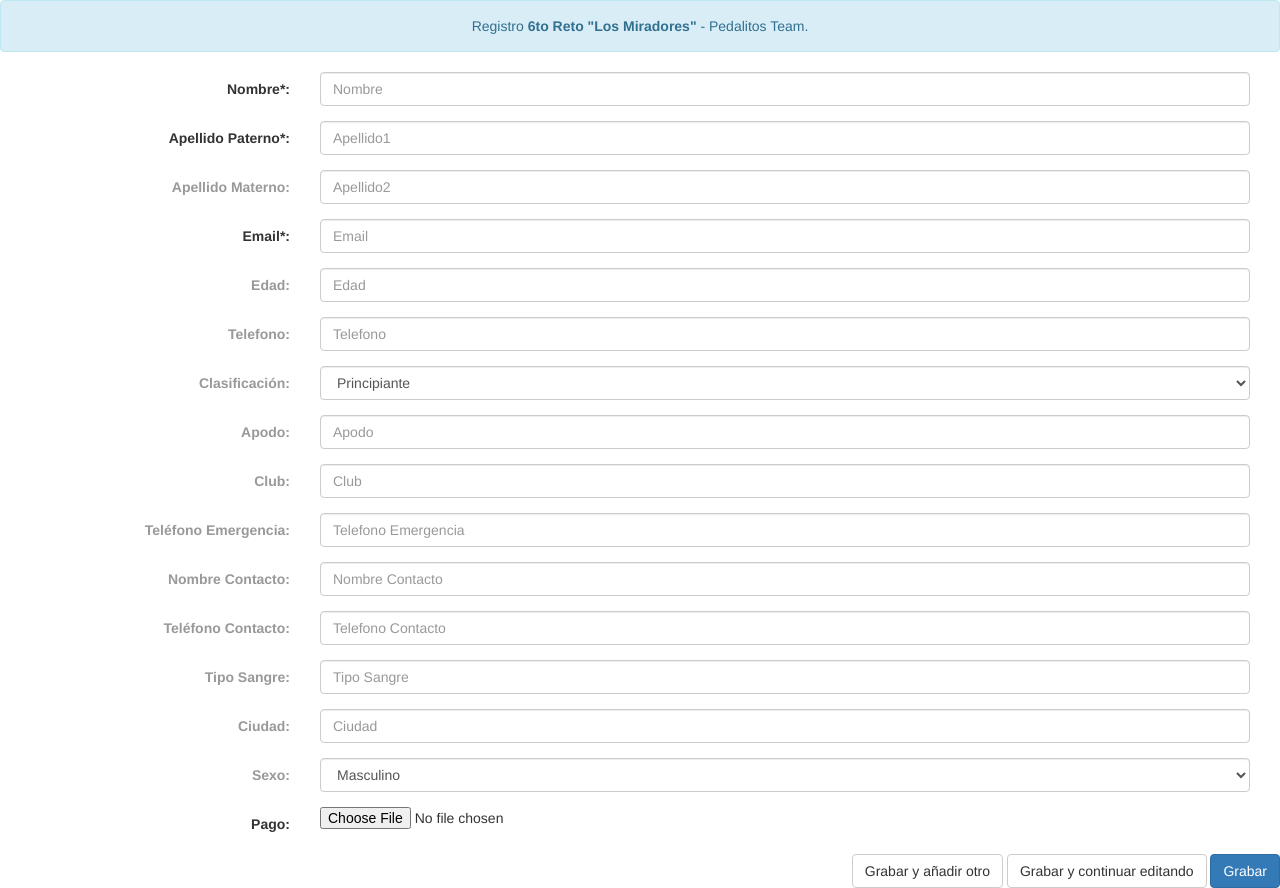
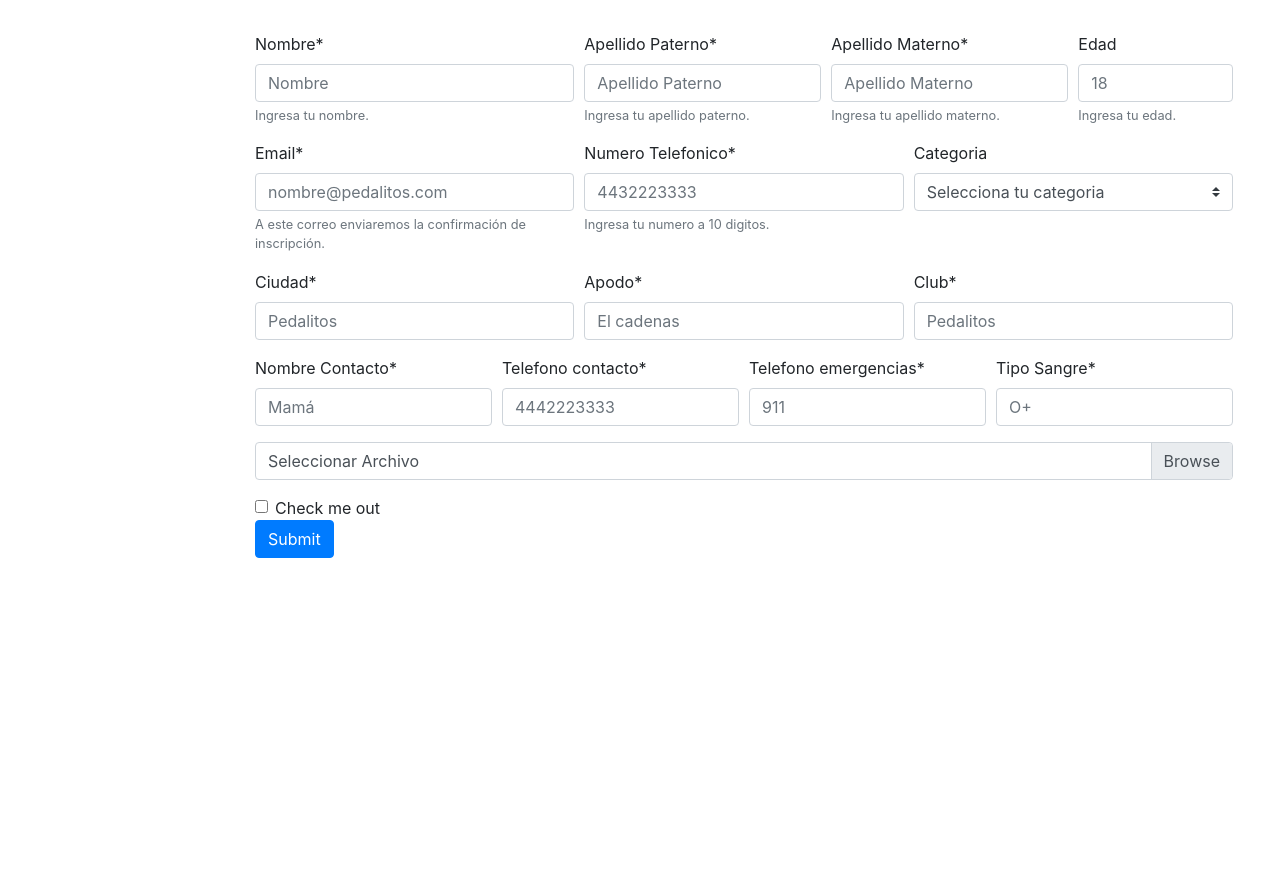
Before and after one commit to aherrejon/MTB, a Django app: page /register/ in a window 1280 px wide. After the commit the page ends 558 px from the top, so only its background shows below. Run offline with Django 3.2, Linux system fonts and the light colour scheme; some libraries are stand-ins or nearby versions.

Commit message:
new register

```diff
--- a/templates/register.html
+++ b/templates/register.html
@@ -1,279 +1,127 @@
-{% load staticfiles %}
-<link href="{% static 'admin/css/form.css' %}" rel="stylesheet">
-<link href="{% static 'bootstrap/css/bootstrap.min.css' %}" rel="stylesheet">
-<link href="{% static 'admin/css/override.css' %}" rel="stylesheet">
-<link href="{% static 'admin/css/wirdgets.css' %}" rel="stylesheet">
+<!DOCTYPE html>
+<html lang="en">
+<head>
+    <meta charset="UTF-8">
+    <meta name="viewport" content="width=device-width, initial-scale=1.0">
+    <meta http-equiv="X-UA-Compatible" content="ie=edge">
+    <link rel="stylesheet" href="https://maxcdn.bootstrapcdn.com/bootstrap/4.0.0/css/bootstrap.min.css" integrity="sha384-Gn5384xqQ1aoWXA+058RXPxPg6fy4IWvTNh0E263XmFcJlSAwiGgFAW/dAiS6JXm" crossorigin="anonymous">
+    <title>Registro</title>
+</head>
+<body>
+    <div class="container-fluid">
+        <div class="mx-auto mw-100 p-3">
+            <div class="row">
+                <div class="d-xs-none col-md-2">
 
-
-<form class="form-horizontal" enctype="multipart/form-data" action="" method="post" id="cyclist_form" novalidate=""><input type="hidden" name="csrfmiddlewaretoken" value="qT4AH6eGfuDYjIOmMXwyL5ce2uYkHWgW">
-    <!--div class="alert alert-warning">Campos con <strong>*</strong> son requeridos.</div-->
-    <div class="alert alert-info" style="text-align: center;">Registro <strong> 6to Reto "Los Miradores"</strong> - Pedalitos Team.</div>
-
-
-
-    <div id="content-main">
-        <div>
-
-
-
-
-
-<fieldset class="_module _aligned" id="fieldset-1" style="background:transparent">
-
-    <div class="fields ">
-            <div class="row"><div class="control-group  field-firstname">
-                    <div class="col-md-12 form-group ">
-                        <div class="control-label col-md-3">
-                            <label class="required" for="id_firstname">Nombre*:</label>
                 </div>
-                        <div class="controls col-md-9">
-                                <input class="form-control vTextField" id="id_firstname" maxlength="50" name="firstname" placeholder="Nombre" required="required" title="" type="text">
+                <div class="col-sm-12 col-md-10">
+                    <form class="p-3" id="register-ciclyst" method="POST">
+                        <div class="form-row">
+                            <div class="form-group col-sm-12 col-md-4 col-lg-4">
+                                <label class="required" for="id_firstname">Nombre* </label>
+                                <input type="text" class="form-control" id="id_firstname" aria-describedby="nameHelp" placeholder="Nombre" name="firstname">
+                                <small id="nameHelp" class="form-text text-muted">Ingresa tu nombre.</small>
                             </div>
+                            <div class="form-group col-sm-12 col-md-3 col-lg-3">
+                                <label class="required" for="id_secondlastname">Apellido Paterno* </label>
+                                <input type="text" class="form-control" id="id_secondlastname" aria-describedby="lastnameHelp" placeholder="Apellido Paterno">
+                                <small id="lastnameHelp" class="form-text text-muted">Ingresa tu apellido paterno.</small>
                             </div>
-            </div></div>
-
-            <div class="row"><div class="control-group  field-lastname">
-                    <div class="col-md-12 form-group ">
-                        <div class="control-label col-md-3">
-                            <label class="required" for="id_lastname">Apellido Paterno*:</label>
+                            <div class="form-group col-sm-12 col-md-3 col-lg-3">
+                                <label class="required" for="id_secondlastname">Apellido Materno* </label>
+                                <input type="text" class="form-control" id="id_secondlastname" aria-describedby="secondlastnameHelp" placeholder="Apellido Materno">
+                                <small id="secondlastnameHelp" class="form-text text-muted">Ingresa tu apellido materno.</small>
                             </div>
-                        <div class="controls col-md-9">
-                                <input class="form-control vTextField" id="id_lastname" maxlength="50" name="lastname" placeholder="Apellido1" required="required" title="" type="text">
+                            <div class="form-group col-sm-12 col-md-2 col-lg-2">
+                                    <label for="id_age">Edad </label>
+                                    <input type="number" class="form-control" id="id_age" aria-describedby="ageHelp" placeholder="18">
+                                    <small id="ageHelp" class="form-text text-muted">Ingresa tu edad.</small>
                                 </div>
+                            <div class="form-group col-sm-12 col-md-4 col-lg-4">
+                                <label class="required" for="id_email">Email* </label>
+                                <input type="email" class="form-control" id="id_email" aria-describedby="emailHelp" placeholder="nombre@pedalitos.com">
+                                <small id="emailHelp" class="form-text text-muted">A este correo enviaremos la confirmación de inscripción.</small>
                             </div>
-            </div></div>
-
-            <div class="row"><div class="control-group  field-secondlastname">
-                    <div class="col-md-12 form-group ">
-                        <div class="control-label col-md-3">
-                            <label for="id_secondlastname" style="color:#999;">Apellido Materno:</label>
+                            <div class="form-group col-sm-12 col-md-4 col-lg-4">
+                                <label class="required" for="id_phone">Numero Telefonico* </label>
+                                <input type="text" pattern="[0-9]{3}[0-9]{3}[0-9]{4}" class="form-control" id="id_phone" aria-describedby="phoneHelp" placeholder="4432223333">
+                                <small id="phoneHelp" class="form-text text-muted">Ingresa tu numero a 10 digitos.</small>
                             </div>
-                        <div class="controls col-md-9">
-                                <input class="form-control vTextField" id="id_secondlastname" maxlength="50" name="secondlastname" placeholder="Apellido2" title="" type="text">
-                        </div>
-                    </div>
-            </div></div>
-
-            <div class="row"><div class="control-group  field-email">
-                    <div class="col-md-12 form-group ">
-                        <div class="control-label col-md-3">
-                            <label class="required" for="id_email">Email*:</label>
-                        </div>
-                        <div class="controls col-md-9">
-                                <input class="form-control vTextField" id="id_email" maxlength="254" name="email" placeholder="Email" required="required" title="" type="email">
-                        </div>
-                    </div>
-            </div></div>
-
-            <div class="row"><div class="control-group  field-age">
-                    <div class="col-md-12 form-group ">
-                        <div class="control-label col-md-3">
-                            <label for="id_age" style="color:#999;">Edad:</label>
-                        </div>
-                        <div class="controls col-md-9">
-                                <input class="form-control vIntegerField" id="id_age" name="age" placeholder="Edad" title="" type="text">
-                        </div>
-                    </div>
-            </div></div>
-
-            <div class="row"><div class="control-group  field-phone">
-                    <div class="col-md-12 form-group ">
-                        <div class="control-label col-md-3">
-                            <label for="id_phone" style="color:#999;">Telefono:</label>
-                        </div>
-                        <div class="controls col-md-9">
-                                <input class="form-control vTextField" id="id_phone" maxlength="50" name="phone" placeholder="Telefono" title="" type="text">
-                        </div>
-                    </div>
-            </div></div>
-
-            <div class="row"><div class="control-group  field-category">
-                    <div class="col-md-12 form-group ">
-                        <div class="control-label col-md-3">
-                            <label for="id_category" style="color:#999;">Clasificación:</label>
-                        </div>
-                        <div class="controls col-md-9">
-                                <select class="form-control" id="id_category" name="category" title="">
-                                    <option value="">---------</option>
-                                    <option value="P" selected="selected">Principiante</option>
+                            <div class="form-group col-sm-12 col-md-4 col-lg-4">
+                                <label for="id_category" >Categoria</label>
+                                <select class="custom-select" id="id_category">
+                                    <option selected>Selecciona tu categoria</option>
+                                    <option value="P" >Principiante</option>
                                     <option value="I">Intermedia</option>
                                     <option value="A">Avanzada</option>
                                 </select>
                             </div>
+                            <div class="form-group col-sm-12 col-md-4 col-lg-4">
+                                <label class="required" for="id_city">Ciudad* </label>
+                                <input type="text" class="form-control" id="id_city" aria-describedby="clubHelp" placeholder="Pedalitos">
                             </div>
-            </div></div>
-
-            <div class="row"><div class="control-group  field-nickname">
-
-                    <div class="col-md-12 form-group ">
-                        <div class="control-label col-md-3">
-                            <label for="id_nickname" style="color:#999;">Apodo:</label>
+                            <div class="form-group col-sm-12 col-md-4 col-lg-4">
+                                <label class="required" for="id_nickname">Apodo* </label>
+                                <input type="text" class="form-control" id="id_nickname" aria-describedby="nicknameHelp" placeholder="El cadenas">
                             </div>
-
-                        <div class="controls col-md-9">
-
-                                <input class="form-control vTextField" id="id_nickname" maxlength="50" name="nickname" placeholder="Apodo" title="" type="text">
-
-
-
+                            <div class="form-group col-sm-12 col-md-4 col-lg-4">
+                                <label class="required" for="id_club">Club* </label>
+                                <input type="text" class="form-control" id="id_club" aria-describedby="clubHelp" placeholder="Pedalitos">
                             </div>
-
+                            <div class="form-group col-sm-12 col-md-3 col-lg-3">
+                                <label class="required" for="id_namecontact">Nombre Contacto* </label>
+                                <input type="text" class="form-control" id="id_namecontact" aria-describedby="namecontactHelp" placeholder="Mamá">
                             </div>
-
-            </div></div>
-
-            <div class="row"><div class="control-group  field-club">
-                    <div class="col-md-12 form-group ">
-                        <div class="control-label col-md-3">
-                            <label for="id_club" style="color:#999;">Club:</label>
+                            <div class="form-group col-sm-12 col-md-3 col-lg-3">
+                                <label class="required" for="id_phonecontact">Telefono contacto* </label>
+                                <input type="text" class="form-control" id="id_phonecontact" aria-describedby="phonecontactHelp" placeholder="4442223333">
                             </div>
-                        <div class="controls col-md-9">
-                                <input class="form-control vTextField" id="id_club" maxlength="50" name="club" placeholder="Club" title="" type="text">
+                            <div class="form-group col-sm-12 col-md-3 col-lg-3">
+                                <label class="required" for="id_phoneemergency">Telefono emergencias* </label>
+                                <input type="text" class="form-control" id="id_phoneemergency" aria-describedby="phonecontactHelp" placeholder="911">
                             </div>
+                            <div class="form-group col-sm-12 col-md-3 col-lg-3">
+                                    <label class="required" for="id_blood">Tipo Sangre* </label>
+                                    <input type="text" class="form-control" id="id_blood" aria-describedby="phonecontactHelp" placeholder="O+">
                                 </div>
-            </div></div>
-
-            <div class="row"><div class="control-group  field-emergency_phone">
-                    <div class="col-md-12 form-group ">
-                        <div class="control-label col-md-3">
-                            <label for="id_emergency_phone" style="color:#999;">Teléfono Emergencia:</label>
+                            <div class="form-group col-sm-12 col-md-12 col-lg-12">
+                                    <div class="custom-file">
+                                        <input type="file" class="custom-file-input" id="customFileLang" lang="es">
+                                        <label class="custom-file-label" for="customFileLang">Seleccionar Archivo</label>
                                     </div>
-                        <div class="controls col-md-9">
-                                <input class="form-control vTextField" id="id_emergency_phone" maxlength="50" name="emergency_phone" placeholder="Telefono Emergencia" title="" type="text">
-                        </div>
-                    </div>
-            </div></div>
-
-            <div class="row"><div class="control-group  field-contact_name">
-                    <div class="col-md-12 form-group ">
-                        <div class="control-label col-md-3">
-                            <label for="id_contact_name" style="color:#999;">Nombre Contacto:</label>
-                        </div>
-                        <div class="controls col-md-9">
-                                <input class="form-control vTextField" id="id_contact_name" maxlength="50" name="contact_name" placeholder="Nombre Contacto" title="" type="text">
-                        </div>
-                    </div>
-            </div></div>
-
-            <div class="row"><div class="control-group  field-contact_phone">
-                    <div class="col-md-12 form-group ">
-                        <div class="control-label col-md-3">
-                            <label for="id_contact_phone" style="color:#999;">Teléfono Contacto:</label>
-                        </div>
-                        <div class="controls col-md-9">
-                                <input class="form-control vTextField" id="id_contact_phone" maxlength="50" name="contact_phone" placeholder="Telefono Contacto" title="" type="text">
-                        </div>
-                    </div>
-            </div></div>
-
-            <div class="row"><div class="control-group  field-blood">
-                    <div class="col-md-12 form-group ">
-                        <div class="control-label col-md-3">
-                            <label for="id_blood" style="color:#999;">Tipo Sangre:</label>
-                        </div>
-                        <div class="controls col-md-9">
-                                <input class="form-control vTextField" id="id_blood" maxlength="7" name="blood" placeholder="Tipo Sangre" title="" type="text">
-                        </div>
-                    </div>
-            </div></div>
-
-            <div class="row"><div class="control-group  field-city">
-                    <div class="col-md-12 form-group ">
-                        <div class="control-label col-md-3">
-                            <label for="id_city" style="color:#999;">Ciudad:</label>
-                        </div>
-                        <div class="controls col-md-9">
-                                <input class="form-control vTextField" id="id_city" maxlength="50" name="city" placeholder="Ciudad" title="" type="text">
-                        </div>
-                    </div>
-            </div></div>
-
-            <div class="row"><div class="control-group  field-sex">
-                    <div class="col-md-12 form-group ">
-                        <div class="control-label col-md-3">
-                            <label class="required" for="id_sex" style="color:#999;">Sexo:</label>
-                        </div>
-                        <div class="controls col-md-9">
-                                <select class="form-control" id="id_sex" name="sex" required="required" title="">
-                                    <option value="M" selected="selected">Masculino</option>
-                                    <option value="F">Femenino</option>
-                                </select>
-                        </div>
-                    </div>
-            </div></div>
-
-            <div class="row"><div class="control-group  field-payment">
-                    <div class="col-md-12 form-group ">
-                        <div class="control-label col-md-3">
-                            <label class="required" for="id_payment">Pago:</label>
-                        </div>
-                        <div class="controls col-md-9 custom-file">
-                                <input type="file" class="custom-file-input" name="payment" id="id_payment" />
-                        </div>
-                    </div>
-            </div></div>
-
-    </div>
-</fieldset>
-
-
-
-
-
-
-
-
-
-
-
-
-
-
-        <script type="text/javascript">
-            (function($) {
-                $(document).ready(function() {
-                    $('.add-another').click(function(e) {
-                        e.preventDefault();
-                        showAddAnotherPopup(this);
-                    });
-                    $('.related-lookup').click(function(e) {
-                        e.preventDefault();
-                        showRelatedObjectLookupPopup(this);
-                    });
-
-                    $('form#cyclist_form :input:visible:enabled:first').focus()
-
-                });
-            })(django.jQuery);
-        </script>
-
-
-
-
-<script type="text/javascript">
-(function($) {
-    var field;
-
-
-})(django.jQuery);
-</script>
-
-
                             </div>
                         </div>
 
-    <div class="form-actions">
-
-<div class="pull-left">
-
+                        <div class="form-check">
+                            <input type="checkbox" class="form-check-input" id="exampleCheck1">
+                            <label class="form-check-label" for="exampleCheck1">Check me out</label>
                         </div>
-<div class="pull-right">
-
-<input type="submit" value="Grabar y añadir otro" class="btn btn-default" name="_addanother">
-<input type="submit" value="Grabar y continuar editando" class="btn btn-default" name="_continue">
-<input type="submit" value="Grabar" class="btn btn-primary default" name="_save">
+                        <button type="submit" class="btn btn-primary">Submit</button>
+                    </form>
                 </div>
-<div class="spacer"></div>
-
             </div>
-</form>
+        </div>
+    </div>
+    <!--  -->
+</body>
+    <script src="https://code.jquery.com/jquery-3.2.1.js"></script>
+    <script src="https://cdnjs.cloudflare.com/ajax/libs/popper.js/1.12.9/umd/popper.min.js" integrity="sha384-ApNbgh9B+Y1QKtv3Rn7W3mgPxhU9K/ScQsAP7hUibX39j7fakFPskvXusvfa0b4Q" crossorigin="anonymous"></script>
+    <script src="https://maxcdn.bootstrapcdn.com/bootstrap/4.0.0/js/bootstrap.min.js" integrity="sha384-JZR6Spejh4U02d8jOt6vLEHfe/JQGiRRSQQxSfFWpi1MquVdAyjUar5+76PVCmYl" crossorigin="anonymous"></script>
+    <script>
+        $(document).ready(function(){
+            $('#register-ciclyst').submit(function(e){
+                e.preventDefault();
+                let registerForm = new FormData($(this)[0]);
+                // let firstname = $("#firstname").val();
+                // registerForm.append('firstname', firstname);
+                $.ajax({
+                    method: "POST",
+                    processData:false,
+                    contentType: false,
+		            cache: false,
+                    data: registerForm
+                })
+            })
+        });
+    </script>
+</html>
```
Also changed, not shown: templates/register_back.html (added, +281 -0 lines). Lines whose indentation alone changed are shown as unchanged.
